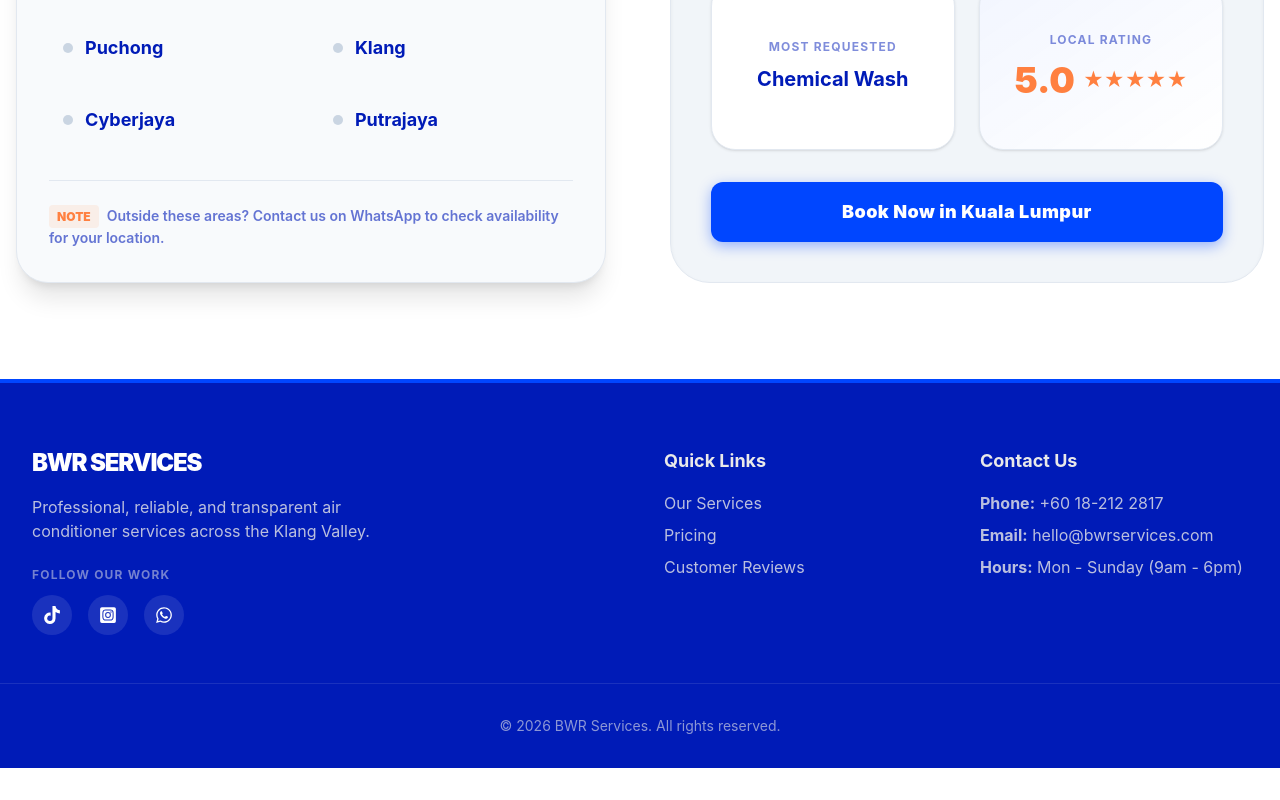
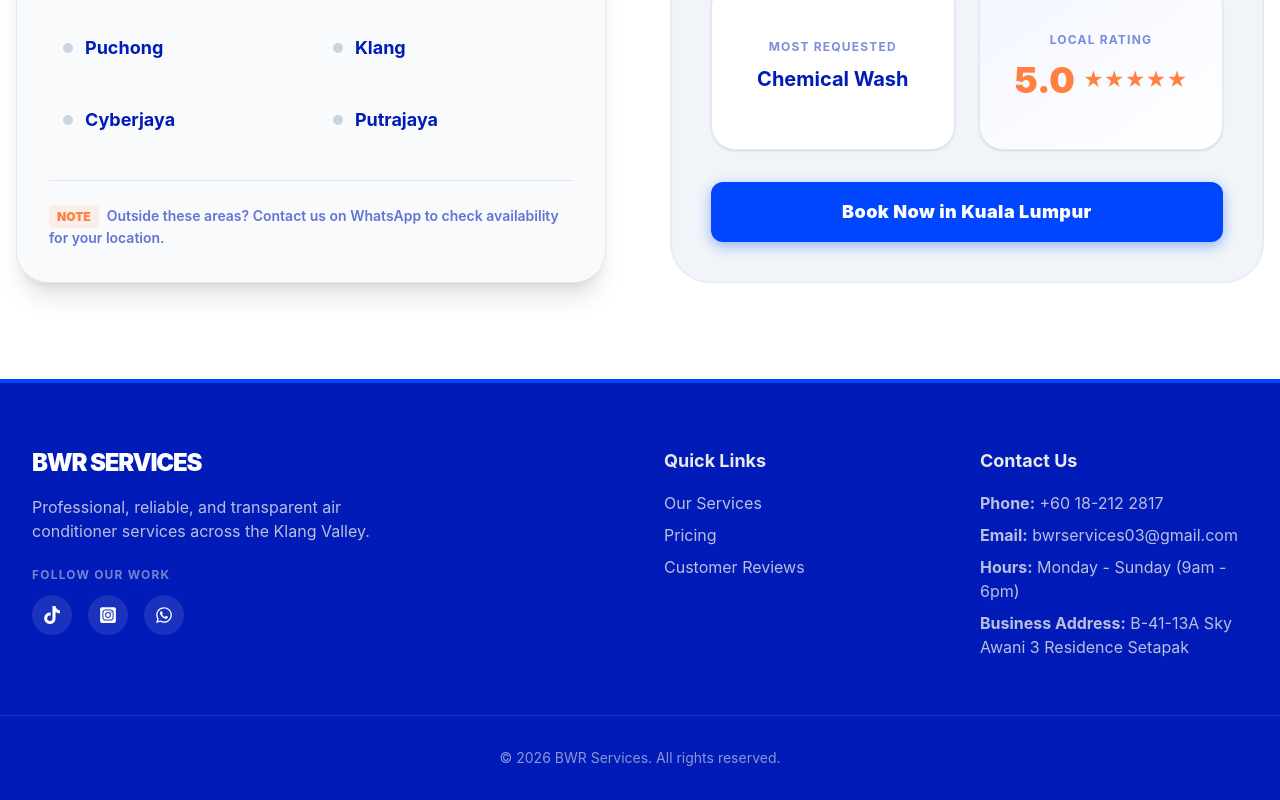
Before and after one commit to MuhdArshadd/BWR_SERVICES, a React (Vite) app: page / in a window 1280 px wide. Shown: the part 4742-5542 px from the top of the page. Before the commit the page ends 5510 px from the top, so only its background shows below. Built offline with nearby package versions, Linux system fonts and the light colour scheme; the HTML template or start-up script is replaced by a standard one.

Commit message:
update footer

```diff
--- a/src/components/layout/Footer.jsx
+++ b/src/components/layout/Footer.jsx
@@ -43,8 +43,9 @@ const Footer = () => {
         <div id="contact">
           <h4 className="text-lg font-bold mb-4 text-structure">Contact Us</h4>
           <p className="text-structure/80 mb-2"><strong>Phone:</strong> +60 18-212 2817</p>
-          <p className="text-structure/80 mb-2"><strong>Email:</strong> hello@bwrservices.com</p>
-          <p className="text-structure/80"><strong>Hours:</strong> Mon - Sunday (9am - 6pm)</p>
+          <p className="text-structure/80 mb-2"><strong>Email:</strong> bwrservices03@gmail.com</p>
+          <p className="text-structure/80 mb-2"><strong>Hours:</strong> Monday - Sunday (9am - 6pm)</p>
+          <p className="text-structure/80 mb-2"><strong>Business Address:</strong> B-41-13A Sky Awani 3 Residence Setapak</p>
         </div>
 
       </div>
```
